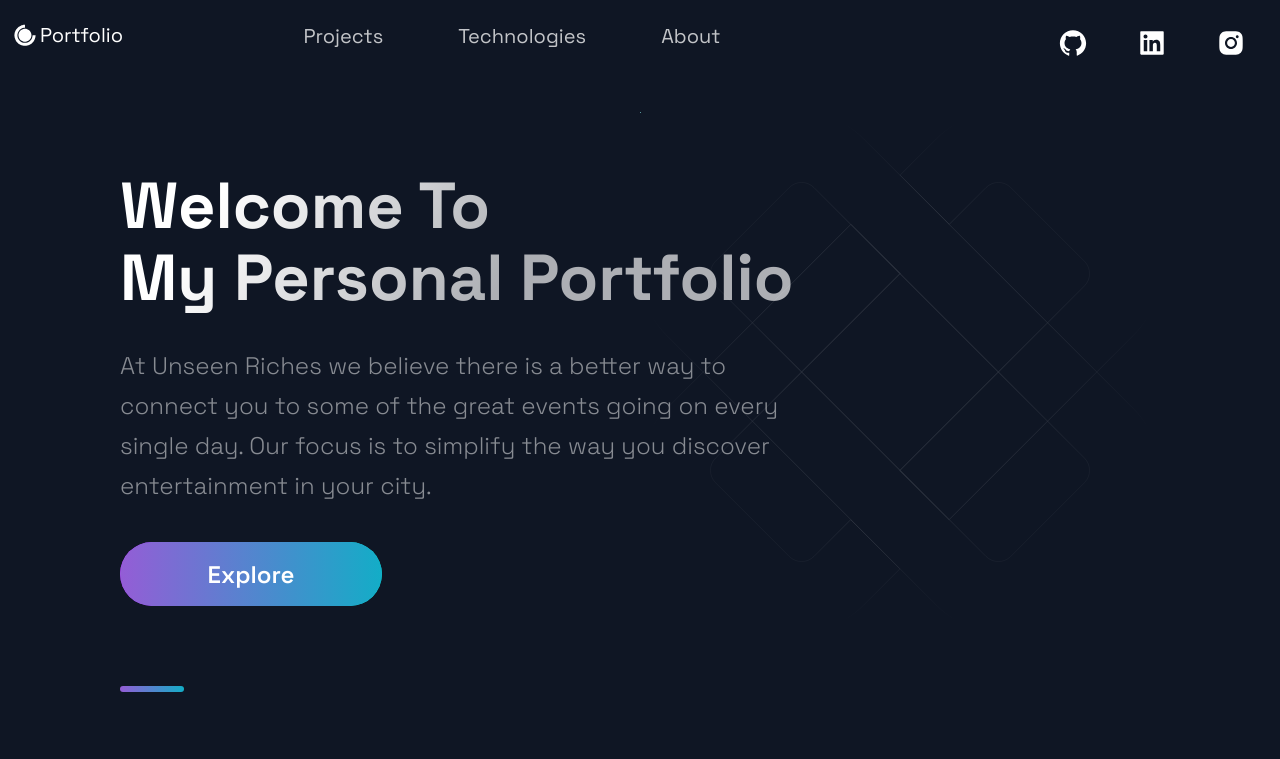
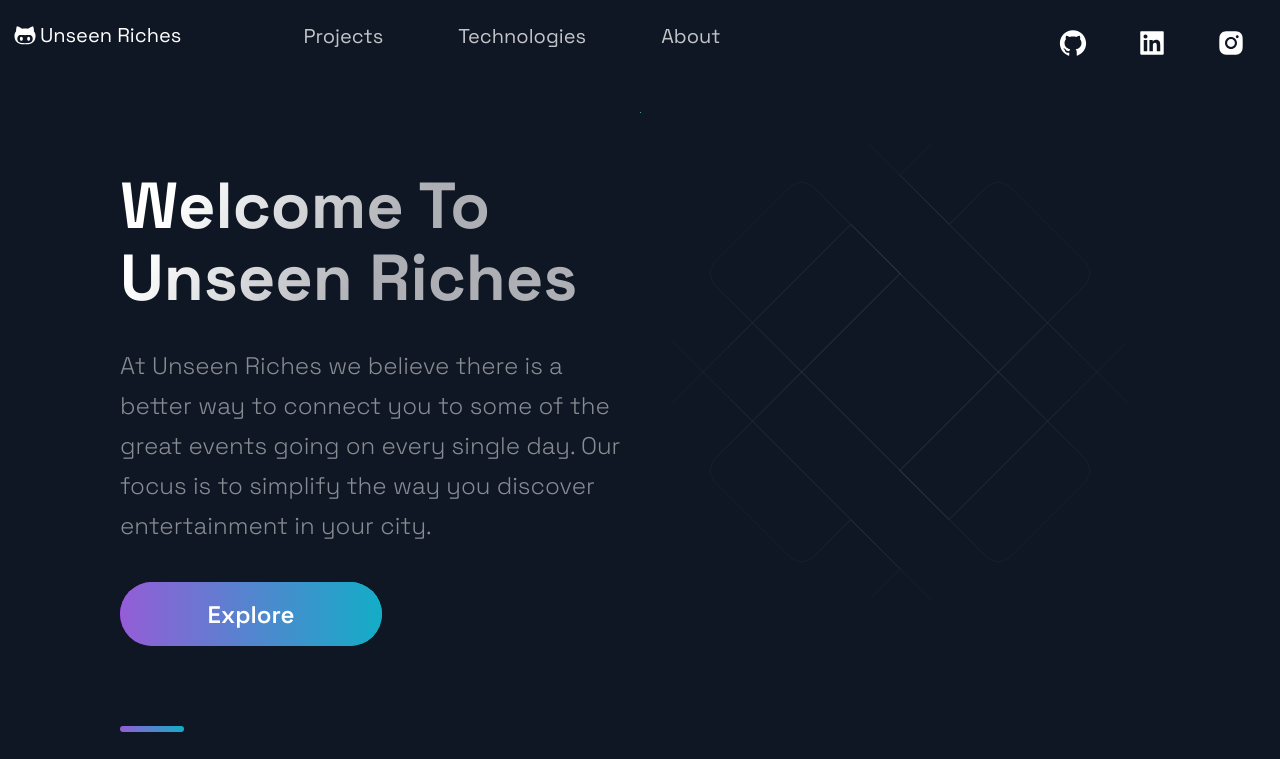
Before and after one commit to Warjumper/Unseen-React, a Next.js app: page / in a window 1280 px wide. Shown: the top 759 px of the page. Built offline with nearby package versions, Linux system fonts and the light colour scheme.

Commit message:
many changes

```diff
--- a/src/components/Footer/Footer.js
+++ b/src/components/Footer/Footer.js
@@ -29,7 +29,12 @@ const Footer = () => {
       </LinkList>
       <SocialIconsContainer>
         <CompanyContainer>
-          <Slogan>Innovating one party at a time.</Slogan>
+          <Slogan>Innovating one party at a time.
+            <br />
+            Copyright &copy; | 2023 Unseen Riches &trade;
+            <br />
+            Jesse H & Derrick L
+          </Slogan>
         </CompanyContainer>
         <SocialContainer>
           <SocialIcons href="https://github.com/Warjumper">
--- a/src/components/Header/Header.js
+++ b/src/components/Header/Header.js
@@ -1,7 +1,7 @@
 import Link from 'next/link';
 import React from 'react';
 import { AiFillCrown, AiFillGithub, AiFillInstagram, AiFillLinkedin, AiFillTwitterCircle, AiFillTwitterSquare } from 'react-icons/ai';
-import { DiCssdeck } from 'react-icons/di';
+import { DiCssdeck, DiGithubAlt, DiOpenshift, DiOpensource, DiPerl, DiPhotoshop, DiPhp } from 'react-icons/di';
 
 import { Container, Div1, Div2, Div3, NavLink, SocialIcons, Span } from './HeaderStyles';
 
@@ -10,7 +10,7 @@ const Header = () =>  (
   <Div1>
     <Link href="/">
       <a style={{ display: "flex", alignItems: "center", color: 'white', marginBottom: '20px'}}>
-        <DiCssdeck size="3rem"/> <Span>Portfolio</Span>
+        <DiGithubAlt size="3rem"/> <Span>Unseen Riches</Span>
       </a>
     </Link>
   </Div1>
--- a/src/components/Hero/Hero.js
+++ b/src/components/Hero/Hero.js
@@ -9,7 +9,7 @@ const Hero = () => (
     <LeftSection>
       <SectionTitle main center>
         Welcome To <br />
-        My Personal Portfolio
+        Unseen Riches
       </SectionTitle>
       <SectionText>
         At Unseen Riches we believe there is a better way to connect you to some of the great events going on every single day. Our focus is to simplify the way you discover entertainment in your city.
```
